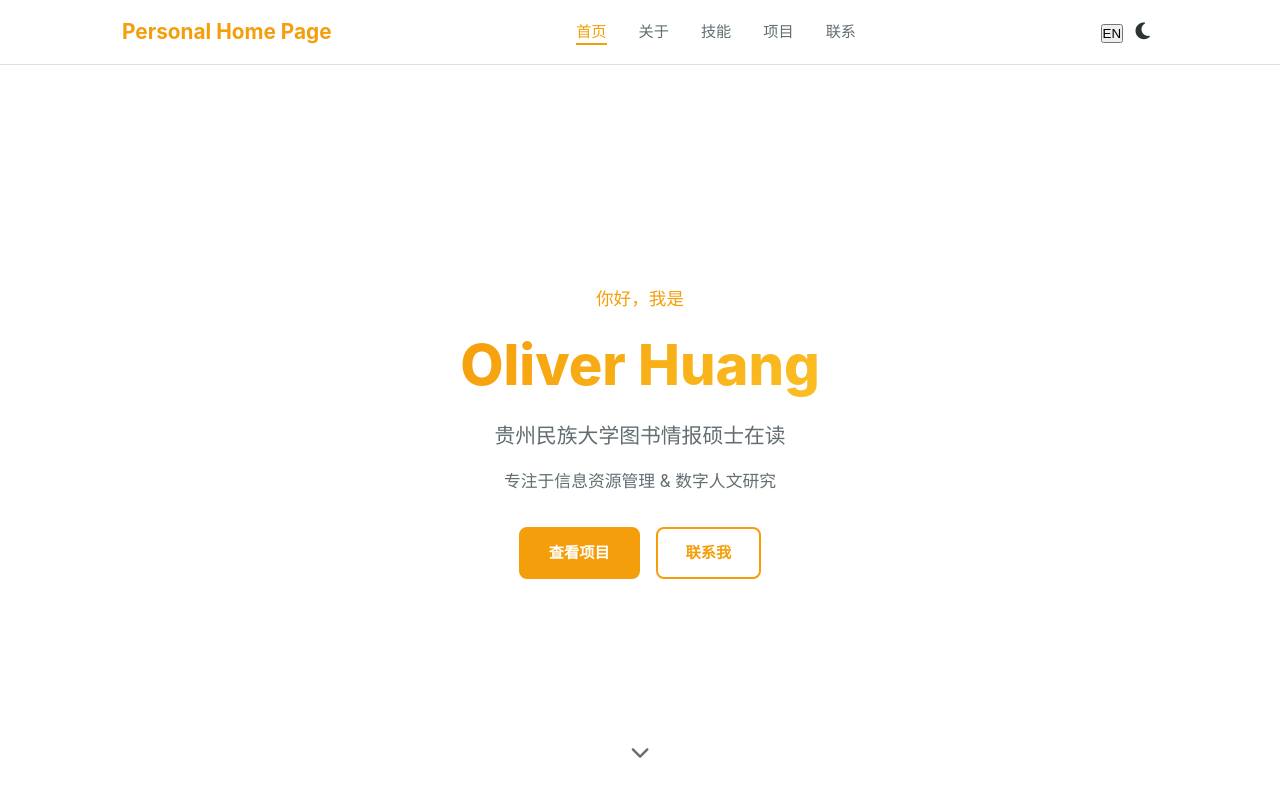
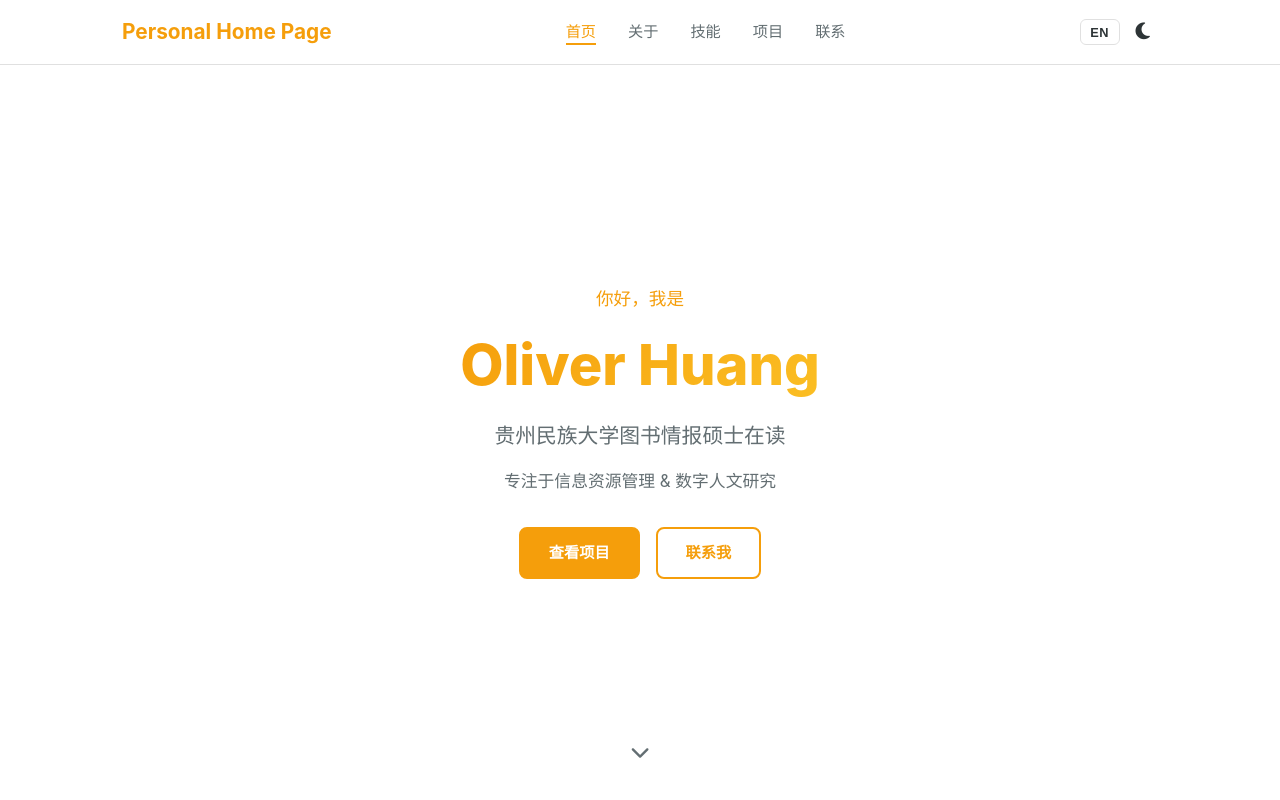
Before and after one commit to OMGIOH/Personal-Home-Page, a plain HTML site: page index.html in a window 1280 px wide. Shown: the top 800 px of the page. Drawn offline with Linux system fonts and the light colour scheme.

Commit message:
Update style.css

```diff
--- a/style.css
+++ b/style.css
@@ -186,6 +186,30 @@ nav.scrolled {
 .nav-links a:hover::after,
 .nav-links a.active::after {
     width: 100%;
+}
+
+.nav-actions {
+    display: flex;
+    align-items: center;
+    gap: 0.5rem;
+}
+
+#lang-toggle {
+    background: none;
+    border: 1px solid var(--border);
+    color: var(--text);
+    font-size: 0.8rem;
+    font-weight: 700;
+    cursor: pointer;
+    padding: 0.3rem 0.6rem;
+    border-radius: 6px;
+    transition: all var(--transition);
+    letter-spacing: 0.5px;
+}
+
+#lang-toggle:hover {
+    color: var(--primary);
+    border-color: var(--primary);
 }
 
 #theme-toggle {
```
